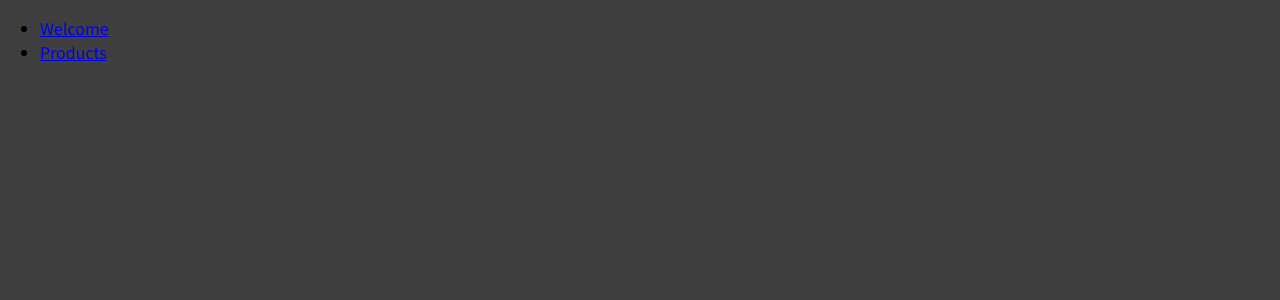
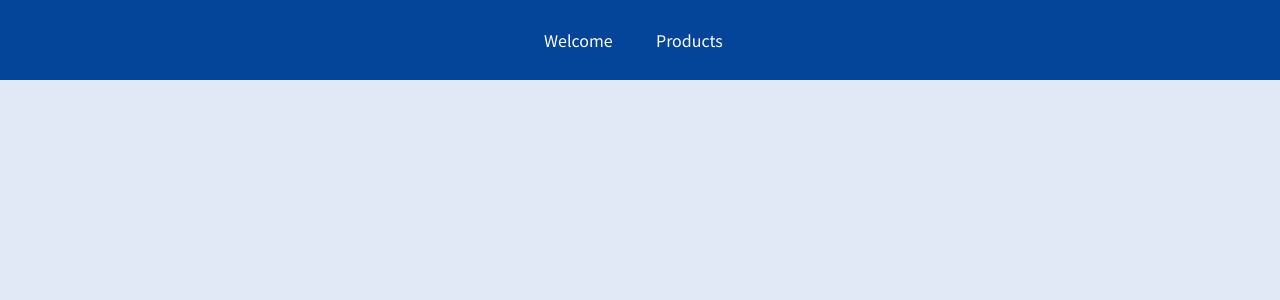
Before and after one commit to David-EstradaSD/React_RoutingIntro, a JavaScript app: page / in a window 1280 px wide. Shown: the top 300 px of the page. Built offline with nearby package versions, Linux system fonts and the light colour scheme.

Commit message:
Restyle index.css and header.module.css

```diff
--- a/src/components/Header.js
+++ b/src/components/Header.js
@@ -1,13 +1,17 @@
+import { Link } from "react-router-dom";
+
+import styles from './Header.module.css';
+
 const Header = () => {
   return (
-    <header>
+    <header className={styles.header}>
       <nav>
         <ul>
           <li>
-            <a href="/welcome">Welcome</a>
+            <Link to="/welcome">Welcome</Link>
           </li>
           <li>
-            <a href="/products">Products</a>
+            <Link to="/products">Products</Link>
           </li>
         </ul>
       </nav>
--- /dev/null
+++ b/src/components/Header.module.css
@@ -0,0 +1,38 @@
+.header {
+  width: 100%;
+  height: 5rem;
+  background-color: #044599;
+  padding: 0 10%;
+}
+
+.header nav {
+  height: 100%;
+}
+
+.header ul {
+  height: 100%;
+  list-style: none;
+  display: flex;
+  padding: 0;
+  margin: 0;
+  align-items: center;
+  justify-content: center;
+}
+
+.header li {
+  margin: 0 1rem;
+  width: 5rem;
+}
+
+.header a {
+  color: white;
+  text-decoration: none;
+}
+
+.header a:hover,
+.header a:active,
+.header a.active {
+  color: #95bcf0;
+  padding-bottom: 0.25rem;
+  border-bottom: 4px solid #95bcf0;
+}
--- a/src/index.css
+++ b/src/index.css
@@ -10,5 +10,17 @@ html {
 
 body {
   margin: 0;
-  background-color: #3f3f3f;
+  background-color: #e0e9f5;
 }
+
+main {
+  margin-top: 7rem;
+  text-align: center;
+}
+
+h1,
+h2,
+h3,
+p {
+  color: #042b5f;
+}
```
Also changed, not shown: 1 other file (tests, documents, lock files or other folders).
